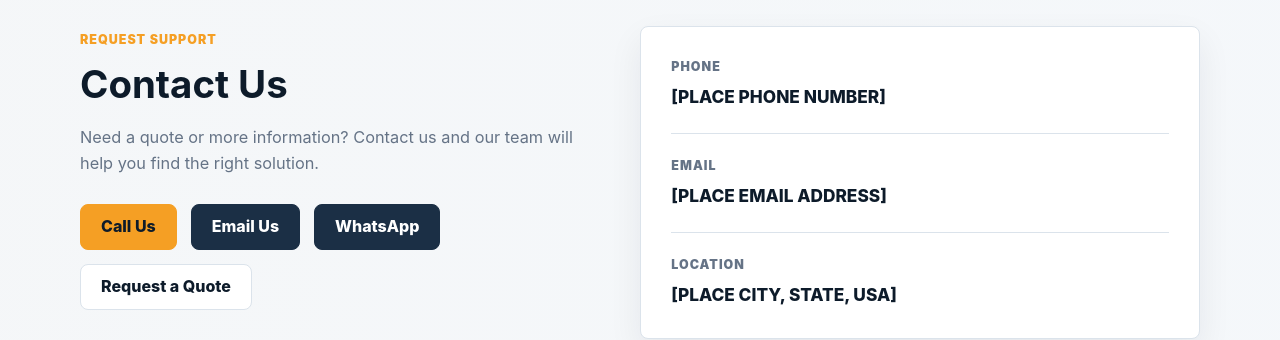
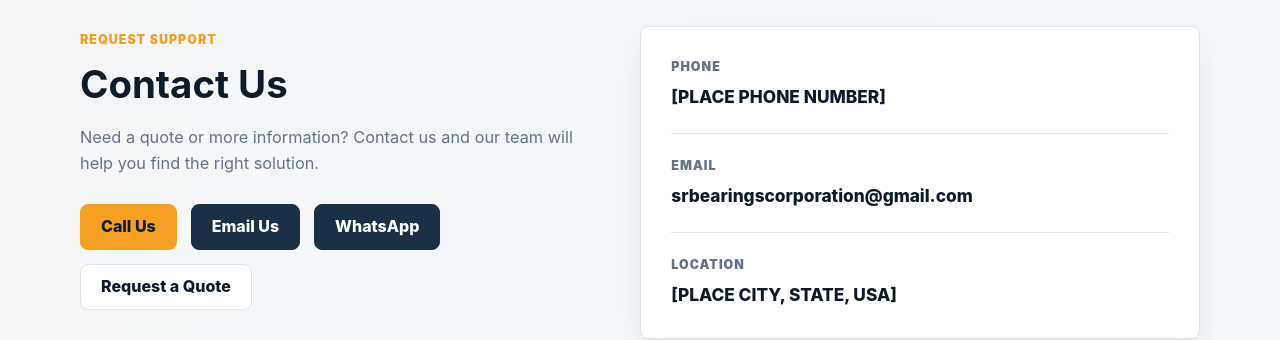
Before and after one commit to estebancorr/SRBR, a React (Vite) app: page / in a window 1280 px wide. Shown: the part 3052-3392 px from the top of the page. Built offline with nearby package versions, Linux system fonts and the light colour scheme.

Commit message:
Update contact email

```diff
--- a/src/App.jsx
+++ b/src/App.jsx
@@ -1,7 +1,7 @@
 import React, { useState } from 'react';
 
 const phone = '[PLACE PHONE NUMBER]';
-const email = '[PLACE EMAIL ADDRESS]';
+const email = 'srbearingscorporation@gmail.com';
 const whatsappNumber = '[PLACE NUMBER WITHOUT SYMBOLS]';
 const location = '[PLACE CITY, STATE, USA]';
 
```
